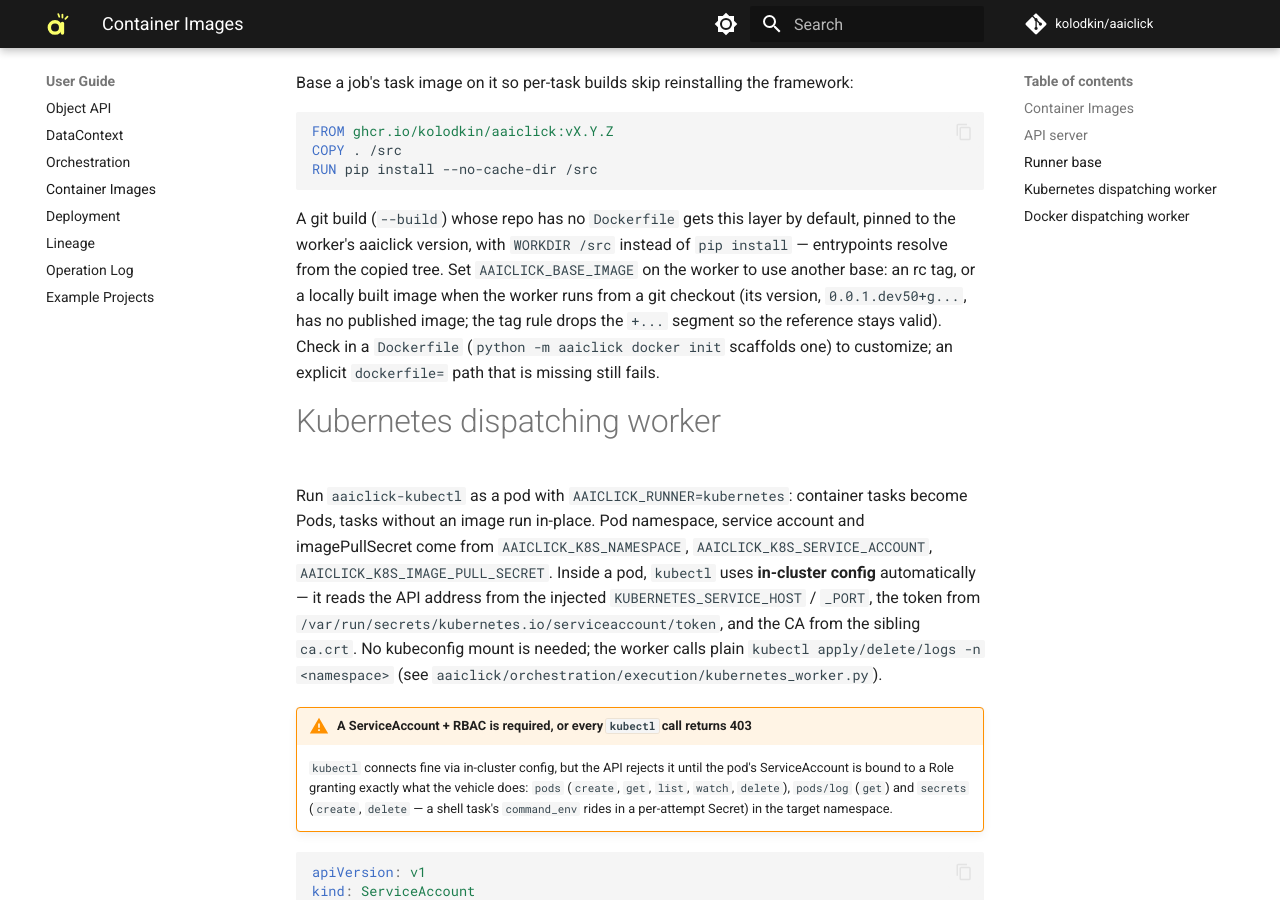
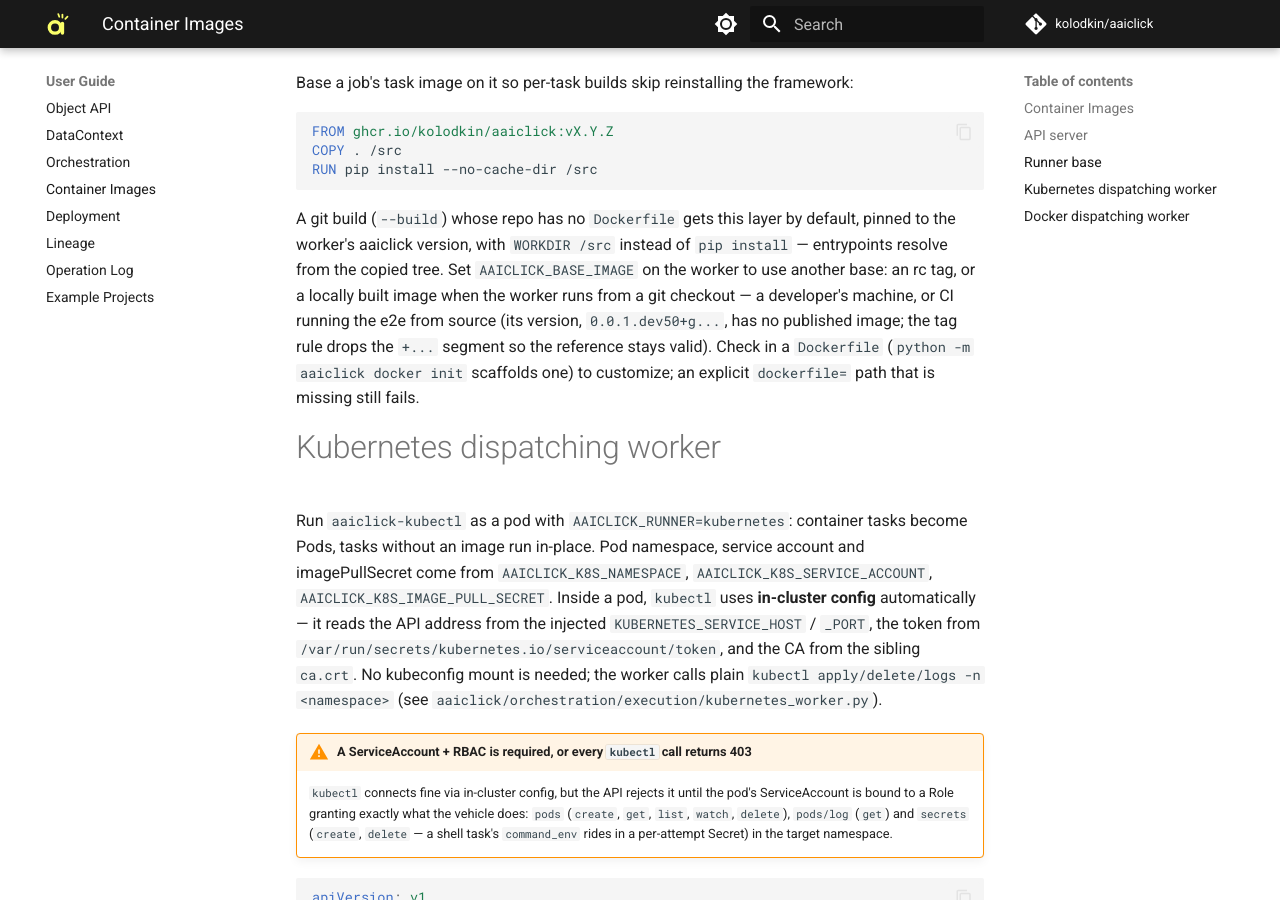
Before and after one commit to kolodkin/aaiclick, an MkDocs documentation site: the page built from docs/user_guide/container_images.md, in a window 1280 px wide and 900 px high, scrolled down 924 px. Built offline with MkDocs 1.6.1 and Material for MkDocs 9.7.7, drawn with Linux system fonts in a browser that asks for light colours; comment, search, counter and statistics services are not loaded.

Commit message:
Name CI as a dev-version case for the GHCR tag rule
Co-Authored-By: Claude Fable 5.1 <noreply@anthropic.com>
Claude-Session: https://claude.ai/code/session_018r94wwVvAsJ1Zr4ovH6Q5H

```diff
--- a/docs/user_guide/container_images.md
+++ b/docs/user_guide/container_images.md
@@ -40,9 +40,10 @@ A git build (`--build`) whose repo has no `Dockerfile` gets this layer by
 default, pinned to the worker's aaiclick version, with `WORKDIR /src` instead of
 `pip install` — entrypoints resolve from the copied tree. Set
 `AAICLICK_BASE_IMAGE` on the worker to use another base: an rc tag, or a locally
-built image when the worker runs from a git checkout (its version,
-`0.0.1.dev50+g...`, has no published image; the tag rule drops the `+...`
-segment so the reference stays valid). Check in a `Dockerfile` (`python -m aaiclick
+built image when the worker runs from a git checkout — a developer's machine, or
+CI running the e2e from source (its version, `0.0.1.dev50+g...`, has no
+published image; the tag rule drops the `+...` segment so the reference stays
+valid). Check in a `Dockerfile` (`python -m aaiclick
 docker init` scaffolds one) to customize; an explicit `dockerfile=` path that is
 missing still fails.
 
```
Also changed, not shown: 1 other file.
